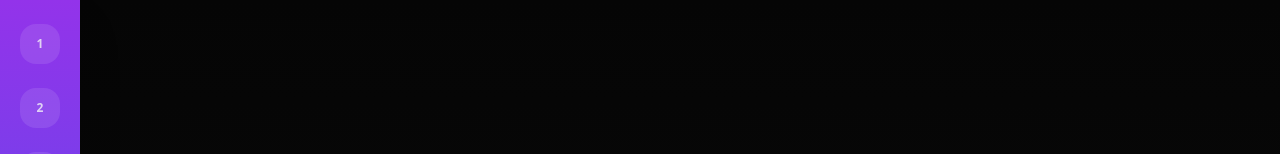
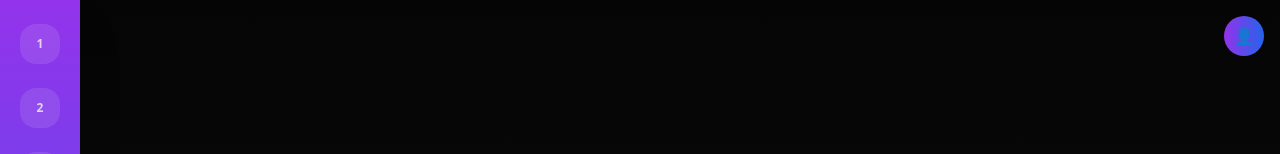
Before and after one commit to MrPigington/VisuaRealm, a Next.js app: page / in a window 1280 px wide. Shown: the top 154 px of the page. Built offline with nearby package versions, Linux system fonts and the light colour scheme.

Commit message:
Added ProfileMenu component with dropdown for sign-in/logout

```diff
--- a/src/app/page.tsx
+++ b/src/app/page.tsx
@@ -3,6 +3,7 @@
 import React, { useState, useRef, useEffect, FormEvent } from "react";
 import ReactMarkdown from "react-markdown";
 import remarkGfm from "remark-gfm";
+import ProfileMenu from "@/components/ProfileMenu"; // ← new import
 
 interface Message {
   role: "user" | "assistant";
@@ -31,11 +32,10 @@ export default function Page() {
     setLoading(true);
 
     try {
-      // send full conversation for memory
       const res = await fetch("/api/chat", {
         method: "POST",
         headers: { "Content-Type": "application/json" },
-        body: JSON.stringify({ messages: updatedMessages }), // ✅ correct payload
+        body: JSON.stringify({ messages: updatedMessages }),
       });
 
       const data = await res.json();
@@ -56,7 +56,7 @@ export default function Page() {
   }
 
   return (
-    <main className="flex min-h-screen bg-gradient-to-b from-[#050505] to-[#0d0d0d] text-gray-100 font-sans">
+    <main className="flex min-h-screen bg-gradient-to-b from-[#050505] to-[#0d0d0d] text-gray-100 font-sans relative">
       {/* Sidebar */}
       <aside className="w-20 bg-gradient-to-b from-purple-600 to-blue-600 flex flex-col items-center py-6 space-y-6 shadow-2xl">
         {[...Array(6)].map((_, i) => (
@@ -69,9 +69,14 @@ export default function Page() {
         ))}
       </aside>
 
-      {/* Chat section */}
+      {/* Profile Button (top-right corner) */}
+      <div className="absolute top-4 right-4 z-50">
+        <ProfileMenu />
+      </div>
+
+      {/* Chat Section */}
       <section className="flex-1 flex flex-col items-center justify-between">
-        {/* Scrollable chat */}
+        {/* Scrollable Chat */}
         <div className="w-full max-w-2xl flex-1 overflow-y-auto px-4 sm:px-6 py-6 space-y-4 scrollbar-thin scrollbar-thumb-neutral-800 scrollbar-track-transparent">
           {messages.map((msg, i) => (
             <div
--- /dev/null
+++ b/src/components/ProfileMenu.tsx
@@ -0,0 +1,28 @@
+"use client";
+import { useState } from "react";
+
+export default function ProfileMenu() {
+  const [open, setOpen] = useState(false);
+
+  return (
+    <div className="relative">
+      <button
+        onClick={() => setOpen(!open)}
+        className="w-10 h-10 rounded-full bg-gradient-to-r from-purple-600 to-blue-600 flex items-center justify-center text-white hover:opacity-90 transition"
+      >
+        👤
+      </button>
+
+      {open && (
+        <div className="absolute right-0 mt-2 w-48 bg-neutral-900 border border-neutral-800 rounded-xl shadow-xl p-3 space-y-2 text-sm">
+          <button className="w-full bg-gradient-to-r from-blue-600 to-purple-600 rounded-md py-1.5 hover:opacity-90 transition">
+            Sign in
+          </button>
+          <button className="w-full bg-neutral-800 rounded-md py-1.5 hover:bg-neutral-700 transition">
+            Log out
+          </button>
+        </div>
+      )}
+    </div>
+  );
+}
```
